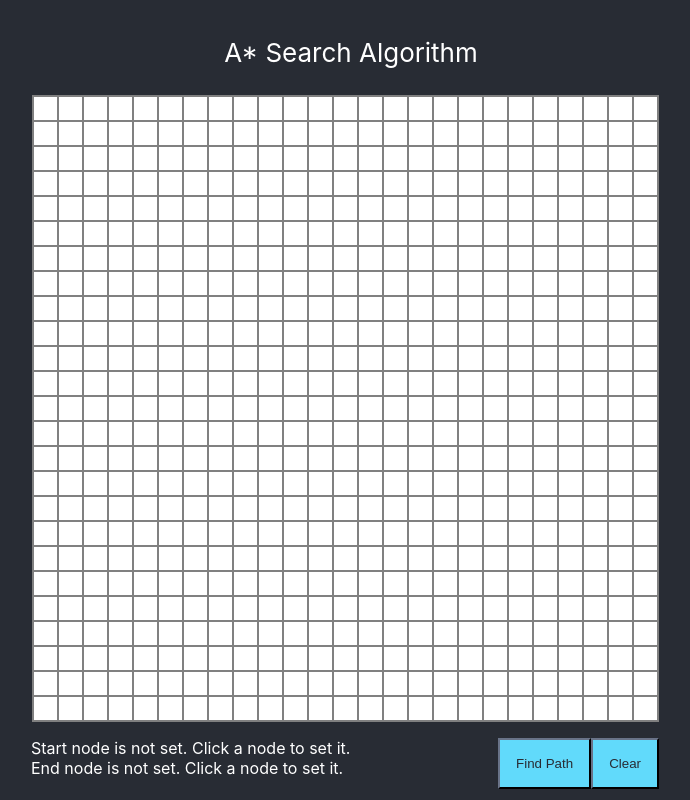
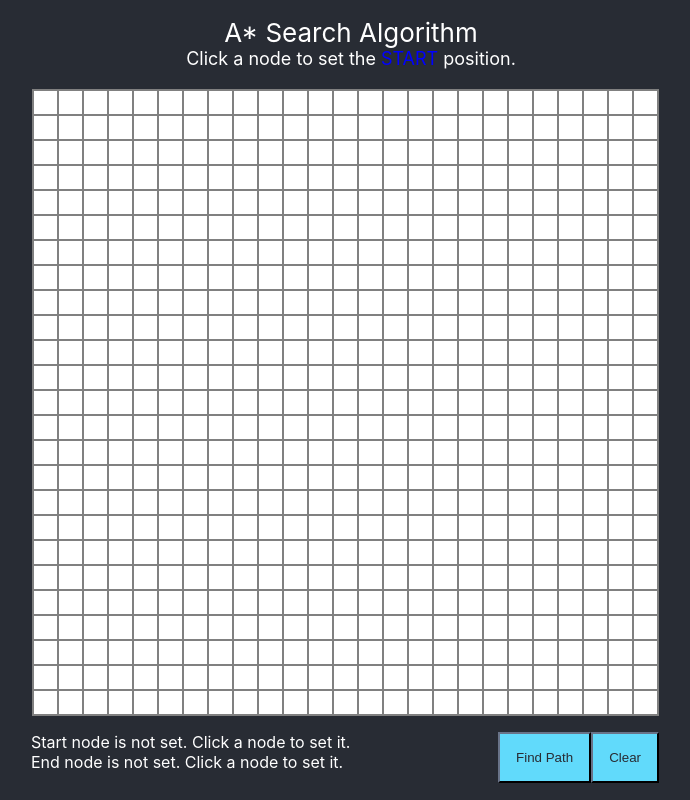
Before and after one commit to wes337/astar-search-visualization, a React (Create React App) app: page / in a window 1280 px wide. Shown: the whole page, without its empty margins (289-979 px from the left). Built offline with nearby package versions, Linux system fonts and the light colour scheme.

Commit message:
adds labels and instructions

```diff
--- a/src/App.css
+++ b/src/App.css
@@ -7,9 +7,13 @@
   justify-content: center;
   text-align: center;
   color: white;
+  margin: 0;
+  padding: 0;
 }
 
-.App-header {
+.App-header > * {
+  margin: 0;
+  padding: 0;
   font-size: calc(10px + 2vmin);
 }
 
--- a/src/components/grid-canvas/grid-canvas.css
+++ b/src/components/grid-canvas/grid-canvas.css
@@ -1,3 +1,13 @@
+.grid-canvas-header {
+  height: 40px;
+}
+
+.grid-canvas-header > p {
+  font-size: calc(2px + 2vmin);
+  padding: 0;
+  margin: 0;
+}
+
 .grid-canvas {
   max-height: 100vh;
   max-width: 100vw;
--- a/src/components/grid-canvas/index.jsx
+++ b/src/components/grid-canvas/index.jsx
@@ -9,6 +9,7 @@ function GridCanvas(props) {
   const [grid, setGrid] = useState(new Grid())
   const [startNodeLocation, setStartNodeLocation] = useState(null)
   const [endNodeLocation, setEndNodeLocation] = useState(null)
+  const [clickReset, setClickReset] = useState(false)
   const canvasHeight = 640
   const canvasWidth = 640
 
@@ -45,6 +46,7 @@ function GridCanvas(props) {
         animatePath([startNode], timeoutIndex, 15, 'blue'),
         animatePath([endNode], timeoutIndex, 15, 'red')
       ]))
+      .then(() => setClickReset(true))
   }
 
   useEffect(() => {
@@ -56,6 +58,9 @@ function GridCanvas(props) {
   }, [grid])
 
   const handleClick = (event) => {
+    if (clickReset) {
+      return resetGrid()
+    }
     const canvas = gridCanvas.current
     const canvasLeft = canvas.offsetLeft
     const canvasTop = canvas.offsetTop
@@ -68,22 +73,41 @@ function GridCanvas(props) {
     if (gridNode) {
       if ((!grid.startNode && !grid.endNode)) {
         grid.setStartNode(gridNode)
-        setStartNodeLocation(gridNode.location())
+        return setStartNodeLocation(gridNode.location())
       } else if (grid.startNode && !grid.endNode) {
         grid.setEndNode(gridNode)
-        setEndNodeLocation(gridNode.location())
+        return setEndNodeLocation(gridNode.location())
       } else if (grid.startNode && grid.endNode) {
-        gridNode.setWalkable(!gridNode.walkable)
-      } else {
-        resetGrid()
+        return gridNode.setWalkable(!gridNode.walkable)
       }
-    } else {
-      event.preventDefault()
     }
+    return event.preventDefault()
+  }
+
+  const RenderHeaderText = () => {
+    if (!startNodeLocation) {
+      return <p>Click a node to set the <span style={{ color: 'blue' }}> START</span> position.</p>
+    }
+    if (!endNodeLocation) {
+      return <p>Click a node to set the <span style={{ color: 'red' }}> END</span> position.</p>
+    }
+    if (clickReset) {
+      return (
+        <p>Drawing path from
+          <span style={{ color: 'blue' }}> {startNodeLocation}</span> to
+          <span style={{ color: 'red' }}> {endNodeLocation}</span>
+          <em> (Click anywhere to reset)</em>
+        </p>
+      )
+    }
+    return <p>Click a node to create/remove a <span style={{ color: 'black' }}> WALL </span> obstacle.</p>
   }
 
   return (
     <div className="grid-canvas">
+      <div className="grid-canvas-header">
+        <RenderHeaderText />
+      </div>
       <canvas className="grid" height={canvasHeight} width={canvasWidth} onClick={handleClick} ref={gridCanvas} />
       <div className="grid-canvas-footer">
         <div className="grid-canvas-labels">
```
